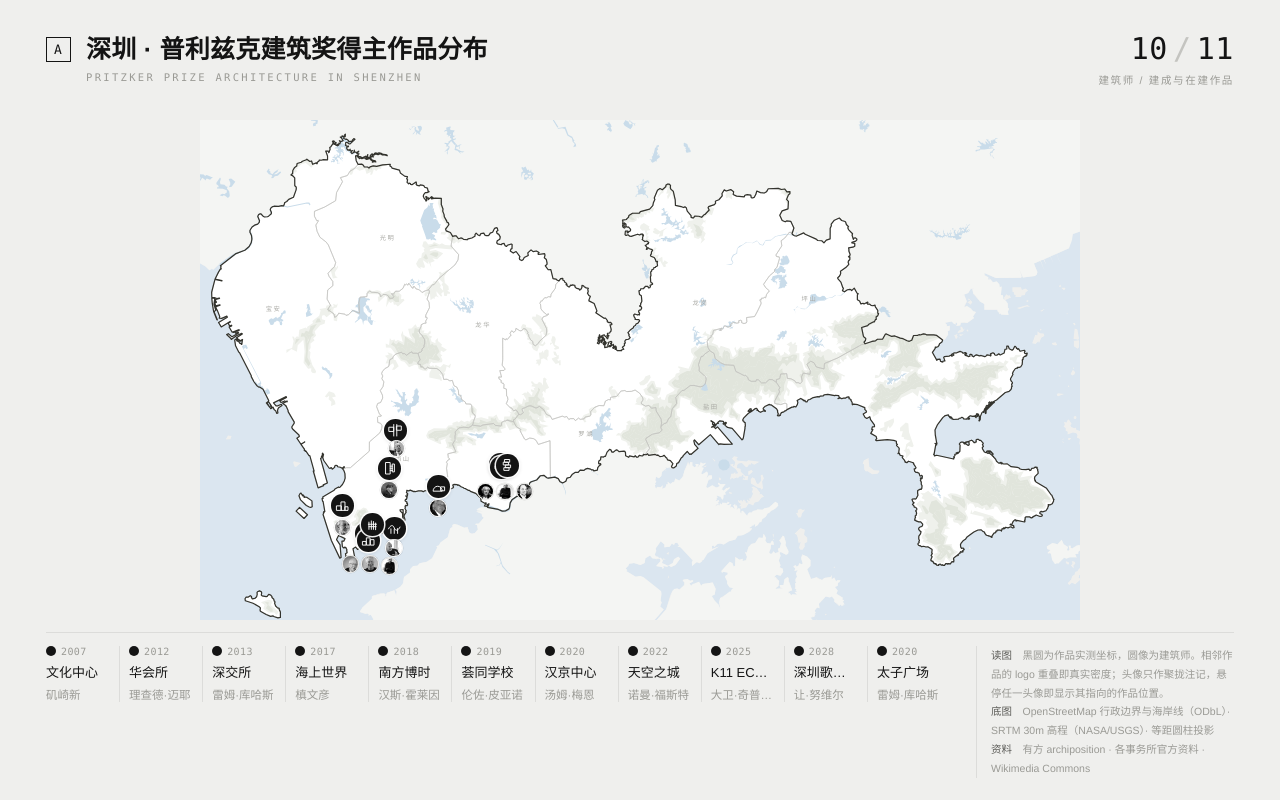
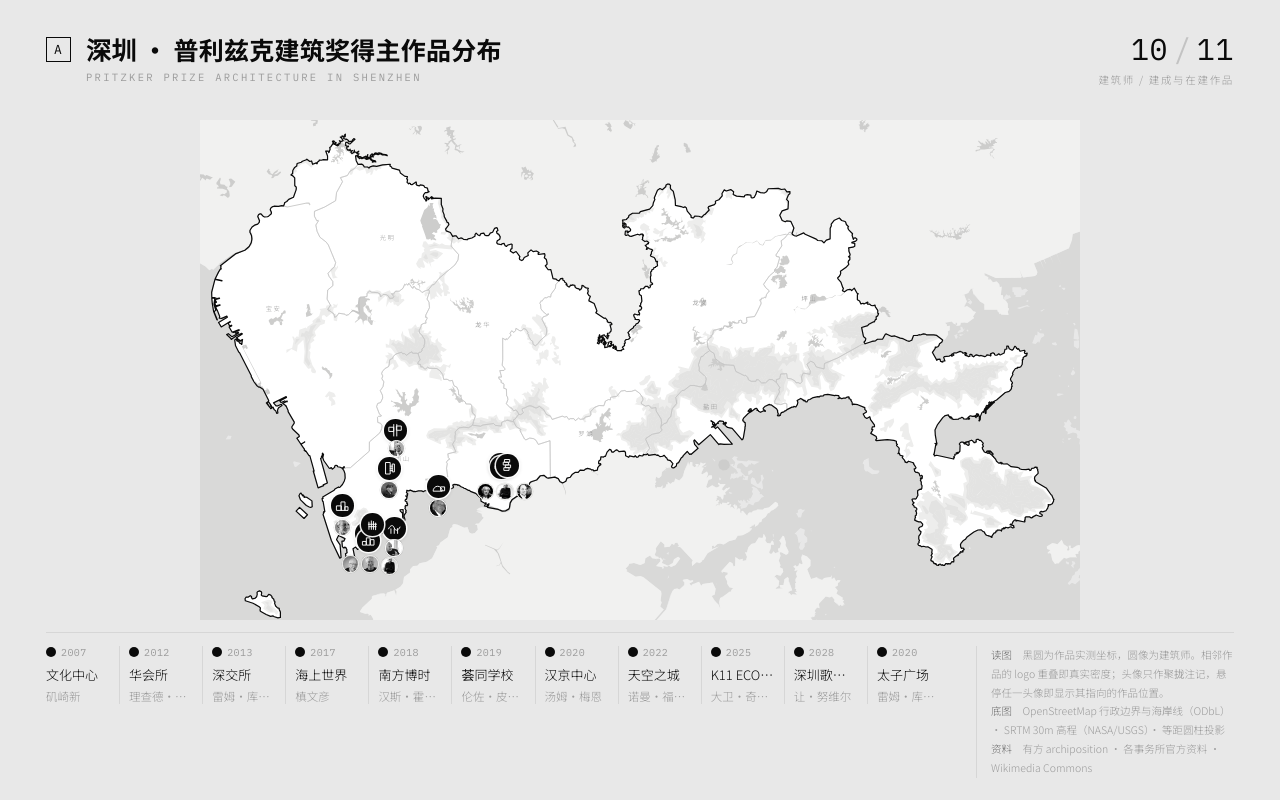
Before and after one commit to Lancamo/THE-PRITZKER-ARCHITECTURE-PRIZE, a plain HTML site: page assets/shenzhen/index.html in a window 1280 px wide. Drawn offline with Linux system fonts and the light colour scheme.

Commit message:
style: unify the Shenzhen chapter with the site design language

```diff
--- a/assets/shenzhen/assets/style.css
+++ b/assets/shenzhen/assets/style.css
@@ -1,22 +1,30 @@
 /* ==========================================================================
    深圳 · 普利兹克建筑奖得主作品分布 —— 共享样式
-   视觉基调：浅灰底 / 深灰地图 / 黑色标记，参考极简地理分布图
+   视觉基调：与主站统一 —— 中性灰纸面（#E8E8E8，与主站 --paper 同值）× 墨色标记，
+   数据层保持单色（无彩色）；本模块整幅嵌入主站首页，底色同值、衔接无接缝
    ========================================================================== */
 
+/* 主站字体子集（与主站同源文件，iframe 同源共享浏览器缓存，零额外开销） */
+@font-face { font-family: "Noto Sans SC"; src: url("../../fonts/noto-sans-sc-300.woff2") format("woff2"); font-weight: 300; font-display: swap; }
+@font-face { font-family: "Noto Sans SC"; src: url("../../fonts/noto-sans-sc-700.woff2") format("woff2"); font-weight: 700; font-display: swap; }
+@font-face { font-family: "Noto Sans SC"; src: url("../../fonts/noto-sans-sc-900.woff2") format("woff2"); font-weight: 900; font-display: swap; }
+@font-face { font-family: "IBM Plex Mono"; src: url("../../fonts/plex-mono-400.woff2") format("woff2"); font-weight: 400; font-display: swap; }
+@font-face { font-family: "IBM Plex Mono"; src: url("../../fonts/plex-mono-600.woff2") format("woff2"); font-weight: 600; font-display: swap; }
+
 :root {
-  --bg:        #EFEFED;
-  --land:      #DEDEDC;
-  --land-line: #CFCFCC;
-  --ink:       #141414;
-  --ink-2:     #5C5C58;
-  --ink-3:     #9A9A95;
-  --ink-4:     #C4C4C0;
+  --bg:        #E8E8E8;
+  --land:      #F1F1F0;
+  --land-line: #D9D9D8;
+  --ink:       #0A0A0A;
+  --ink-2:     #6E6E6E;
+  --ink-3:     #9B9B9B;
+  --ink-4:     #C3C3C3;
   --paper:     #FFFFFF;
-  --rule:      #DCDCDA;
-  --shadow:    0 14px 40px rgba(0, 0, 0, .13), 0 2px 8px rgba(0, 0, 0, .06);
+  --rule:      #D6D6D6;
+  --shadow:    0 8px 28px rgba(0, 0, 0, .10), 0 1px 4px rgba(0, 0, 0, .05);
 
-  --sans: "PingFang SC", "Hiragino Sans GB", "Microsoft YaHei", "Helvetica Neue", Helvetica, Arial, sans-serif;
-  --mono: "SF Mono", "JetBrains Mono", Menlo, Consolas, monospace;
+  --sans: "Noto Sans SC", "PingFang SC", "Hiragino Sans GB", "Microsoft YaHei", Helvetica, Arial, sans-serif;
+  --mono: "IBM Plex Mono", ui-monospace, "SF Mono", Menlo, Consolas, monospace;
 
   --mk: 30px;   /* 建筑 logo 圆直径（由 JS 随地图尺寸换算） */
   --av: 24px;   /* 建筑师头像直径 */
@@ -131,16 +139,16 @@ a { color: inherit; text-decoration: none; }
 }
 
 /* ---- 地图分层：海 → 周边陆 → 深圳 → 地形 → 水 → 区界 → 市界 ---- */
-.l-sea path      { fill: #DBE6F0; }
-.l-land path     { fill: #F4F5F3; }
+.l-sea path      { fill: #D9D9D8; }
+.l-land path     { fill: #F1F1F0; }
 .l-city path     { fill: #FFFFFF; }
-.l-terr path     { fill: #EFF1EC; }
-.l-terr-hi path  { fill: #E1E5DC; }
-.l-water path    { fill: #C9DCEA; }
+.l-terr path     { fill: #EDEDEC; }
+.l-terr-hi path  { fill: #E3E3E2; }
+.l-water path    { fill: #CDCDCC; }
 
 .l-dist path {
   fill: none;
-  stroke: #C2C2BE;
+  stroke: #C3C3C3;
   stroke-width: .62;
   stroke-linejoin: round;
   vector-effect: non-scaling-stroke;
@@ -148,7 +156,7 @@ a { color: inherit; text-decoration: none; }
 
 .l-cityline path {
   fill: none;
-  stroke: #33332D;
+  stroke: #0A0A0A;
   stroke-width: 1.2;
   stroke-linejoin: round;
   vector-effect: non-scaling-stroke;
@@ -156,7 +164,7 @@ a { color: inherit; text-decoration: none; }
 
 .l-label text {
   font: 400 8.6px var(--sans);
-  fill: #A8A8A3;
+  fill: #9B9B9B;
   letter-spacing: .26em;
   text-anchor: middle;
   pointer-events: none;
@@ -207,7 +215,7 @@ a { color: inherit; text-decoration: none; }
   border-radius: 50%;
   background: var(--ink);
   box-shadow: 0 0 0 1.5px rgba(255, 255, 255, .92), 0 1px 4px rgba(0, 0, 0, .16);
-  transition: transform .22s cubic-bezier(.34, 1.4, .64, 1), background .2s ease;
+  transition: transform .22s cubic-bezier(.32,.72,0,1), background .2s ease;
   will-change: transform;
 }
 .mk-logo svg {
@@ -235,7 +243,7 @@ a { color: inherit; text-decoration: none; }
   pointer-events: auto;
   cursor: pointer;
   z-index: 2;
-  transition: transform .22s cubic-bezier(.34, 1.4, .64, 1),
+  transition: transform .22s cubic-bezier(.32,.72,0,1),
               border-color .2s ease, opacity .25s ease;
 }
 .av img {
--- a/src/styles/shenzhen.css
+++ b/src/styles/shenzhen.css
@@ -6,12 +6,12 @@
   padding:0;
   height:100vh;
   min-height:620px;
-  background:#EFEFED;               /* 与模块自身底色一致，章节成整幅 */
+  background:#E8E8E8;               /* 与模块底色、主站纸面同值，衔接无接缝 */
 }
 .sz-sec iframe{
   display:block;
   width:100%;
   height:100%;
   border:0;
-  background:#EFEFED;
+  background:#E8E8E8;
 }
```
